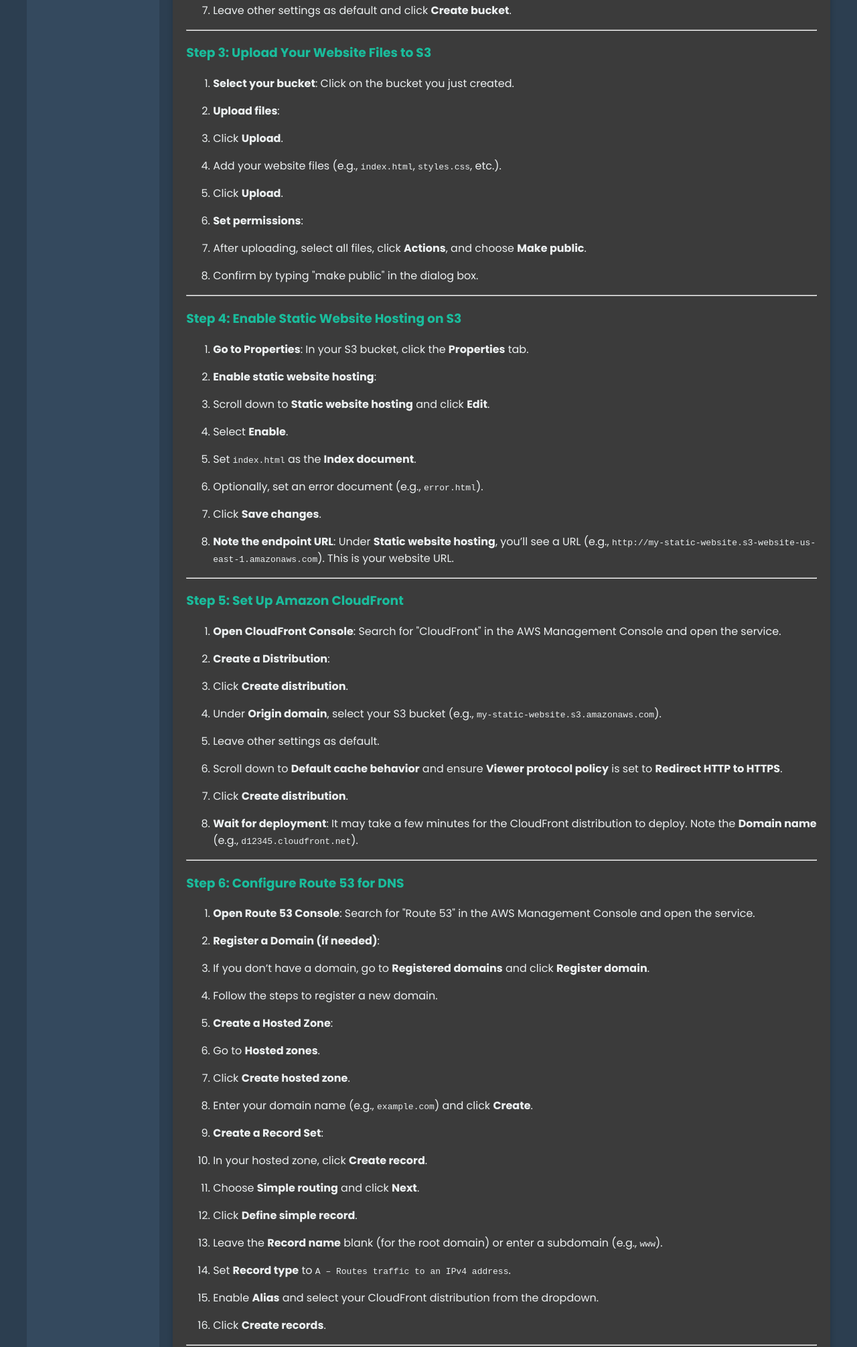
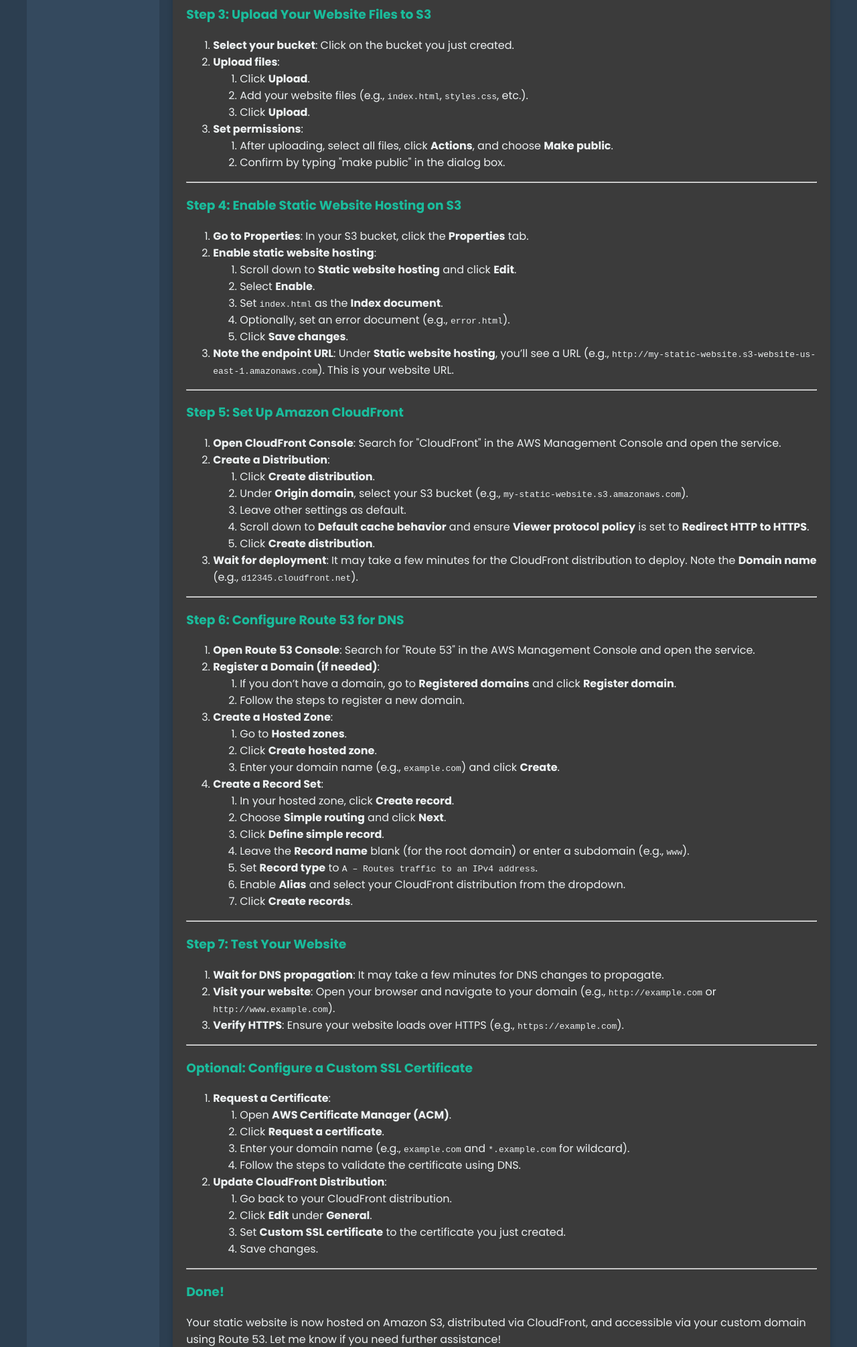
Before and after one commit to tomodw80/static-website-setup-guide, a plain HTML site: page index.html in a window 1280 px wide. Shown: the part 789-2800 px from the top of the page at 67% size. Drawn offline with Linux system fonts and the light colour scheme.

Commit message:
Update index.html
tidying up code

```diff
--- a/index.html
+++ b/index.html
@@ -1,4 +1,3 @@
-
 <!DOCTYPE html>
 <html lang="en">
 <head>
@@ -11,250 +10,166 @@
 </head>
 <body>
     <nav>
-        <h1>🚀 Static Website Guide</h1>
+        <h1>🚀 Host a static website using: Amazon S3 🪣, Cloud☁️Front, and Route5️⃣3️⃣🚀
+
+    </h1>
         <button id="darkModeToggle">🌙</button>
     </nav>
     <div class="container">
         <aside>
             <h2>📌 Steps</h2>
             <ul>
-                <li><a href="#Step 1: Prepare Your Static Website Files">Step 1: Prepare Files</a></li>
-                <li><a href="#Step 2: Create an S3 Bucket">Step 2: Create S3 Bucket</a></li>
-                <li><a href="#Step 3: Upload Your Website Files to S3">Step 3: Upload Files</a></li>
-                <li><a href="#Step 4: Enable Static Website Hosting on S3">Step 4: Enable Hosting</a></li>
-                <li><a href="#Step 5: Set Up Amazon CloudFront">Step 5: Set Up CloudFront</a></li>
-                <li><a href="#Step 6: Configure Route 53 for DNS">Step 6: Configure Route 53</a></li>
-                <li><a href="#Step 7: Test Your Website">Step 7: Test Your Website</a></li>
+                <li><a href="#step-1">Step 1: Prepare Files</a></li>
+                <li><a href="#step-2">Step 2: Create S3 Bucket</a></li>
+                <li><a href="#step-3">Step 3: Upload Files</a></li>
+                <li><a href="#step-4">Step 4: Enable Hosting</a></li>
+                <li><a href="#step-5">Step 5: Set Up CloudFront</a></li>
+                <li><a href="#step-6">Step 6: Configure Route 53</a></li>
+                <li><a href="#step-7">Step 7: Test Your Website</a></li>
             </ul>
         </aside>
         <main>
-            <p>Building a static website on Amazon S3, distributing it using Amazon CloudFront, and managing DNS with Amazon Route 53. </p>
+            <p>Building a static website on Amazon S3, distributing it using Amazon CloudFront, and managing DNS with Amazon Route 53.</p>
             <hr />
-<h3 id="<strong>Step 1: Prepare Your Static Website Files</strong>"><strong>Step 1: Prepare Your Static Website Files</strong></h3>
+
+            <h3 id="step-1">Step 1: Prepare Your Static Website Files</h3>
             <ol>
-<li>
-<p><strong>Create your website files</strong>: Ensure your static website files (HTML, CSS, JavaScript, images, etc.) are ready and organized in a folder. </p>
-</li>
-<li>
-<p><strong>Test locally</strong>: Open your <code>index.html</code> file in a browser to ensure it works as expected. </p>
+                <li><strong>Create your website files</strong>: Ensure your static website files (HTML, CSS, JavaScript, images, etc.) are ready and organized in a folder.</li>
+                <li><strong>Test locally</strong>: Open your <code>index.html</code> file in a browser to ensure it works as expected.</li>
+            </ol>
+            <hr />
+
+            <h3 id="step-2">Step 2: Create an S3 Bucket</h3>
+            <ol>
+                <li><strong>Log in to AWS Management Console</strong>: Go to <a href="https://aws.amazon.com/">https://aws.amazon.com/</a> and sign in.</li>
+                <li><strong>Open S3 Console</strong>: Search for "S3" in the AWS Management Console and open the S3 service.</li>
+                <li><strong>Create a Bucket</strong>:
+                    <ol>
+                        <li>Click <strong>Create bucket</strong>.</li>
+                        <li>Enter a unique <strong>Bucket name</strong> (e.g., <code>my-static-website</code>).</li>
+                        <li>Choose the <strong>Region</strong> closest to your audience.</li>
+                        <li>Leave other settings as default and click <strong>Create bucket</strong>.</li>
+                    </ol>
                 </li>
             </ol>
             <hr />
-<h3 id="<strong>Step 2: Create an S3 Bucket</strong>"><strong>Step 2: Create an S3 Bucket</strong></h3>
+
+            <h3 id="step-3">Step 3: Upload Your Website Files to S3</h3>
             <ol>
-<li>
-<p><strong>Log in to AWS Management Console</strong>: Go to <a href="https://aws.amazon.com/">https://aws.amazon.com/</a> and sign in. </p>
+                <li><strong>Select your bucket</strong>: Click on the bucket you just created.</li>
+                <li><strong>Upload files</strong>:
+                    <ol>
+                        <li>Click <strong>Upload</strong>.</li>
+                        <li>Add your website files (e.g., <code>index.html</code>, <code>styles.css</code>, etc.).</li>
+                        <li>Click <strong>Upload</strong>.</li>
+                    </ol>
                 </li>
-<li>
-<p><strong>Open S3 Console</strong>: Search for "S3" in the AWS Management Console and open the S3 service. </p>
-</li>
-<li>
-<p><strong>Create a Bucket</strong>: </p>
-</li>
-<li>
-<p>Click <strong>Create bucket</strong>. </p>
-</li>
-<li>
-<p>Enter a unique <strong>Bucket name</strong> (e.g., <code>my-static-website</code>). </p>
-</li>
-<li>
-<p>Choose the <strong>Region</strong> closest to your audience. </p>
-</li>
-<li>
-<p>Leave other settings as default and click <strong>Create bucket</strong>. </p>
+                <li><strong>Set permissions</strong>:
+                    <ol>
+                        <li>After uploading, select all files, click <strong>Actions</strong>, and choose <strong>Make public</strong>.</li>
+                        <li>Confirm by typing "make public" in the dialog box.</li>
+                    </ol>
                 </li>
             </ol>
             <hr />
-<h3 id="<strong>Step 3: Upload Your Website Files to S3</strong>"><strong>Step 3: Upload Your Website Files to S3</strong></h3>
+
+            <h3 id="step-4">Step 4: Enable Static Website Hosting on S3</h3>
             <ol>
-<li>
-<p><strong>Select your bucket</strong>: Click on the bucket you just created. </p>
+                <li><strong>Go to Properties</strong>: In your S3 bucket, click the <strong>Properties</strong> tab.</li>
+                <li><strong>Enable static website hosting</strong>:
+                    <ol>
+                        <li>Scroll down to <strong>Static website hosting</strong> and click <strong>Edit</strong>.</li>
+                        <li>Select <strong>Enable</strong>.</li>
+                        <li>Set <code>index.html</code> as the <strong>Index document</strong>.</li>
+                        <li>Optionally, set an error document (e.g., <code>error.html</code>).</li>
+                        <li>Click <strong>Save changes</strong>.</li>
+                    </ol>
                 </li>
-<li>
-<p><strong>Upload files</strong>: </p>
+                <li><strong>Note the endpoint URL</strong>: Under <strong>Static website hosting</strong>, you’ll see a URL (e.g., <code>http://my-static-website.s3-website-us-east-1.amazonaws.com</code>). This is your website URL.</li>
+            </ol>
+            <hr />
+
+            <h3 id="step-5">Step 5: Set Up Amazon CloudFront</h3>
+            <ol>
+                <li><strong>Open CloudFront Console</strong>: Search for "CloudFront" in the AWS Management Console and open the service.</li>
+                <li><strong>Create a Distribution</strong>:
+                    <ol>
+                        <li>Click <strong>Create distribution</strong>.</li>
+                        <li>Under <strong>Origin domain</strong>, select your S3 bucket (e.g., <code>my-static-website.s3.amazonaws.com</code>).</li>
+                        <li>Leave other settings as default.</li>
+                        <li>Scroll down to <strong>Default cache behavior</strong> and ensure <strong>Viewer protocol policy</strong> is set to <strong>Redirect HTTP to HTTPS</strong>.</li>
+                        <li>Click <strong>Create distribution</strong>.</li>
+                    </ol>
                 </li>
-<li>
-<p>Click <strong>Upload</strong>. </p>
+                <li><strong>Wait for deployment</strong>: It may take a few minutes for the CloudFront distribution to deploy. Note the <strong>Domain name</strong> (e.g., <code>d12345.cloudfront.net</code>).</li>
+            </ol>
+            <hr />
+
+            <h3 id="step-6">Step 6: Configure Route 53 for DNS</h3>
+            <ol>
+                <li><strong>Open Route 53 Console</strong>: Search for "Route 53" in the AWS Management Console and open the service.</li>
+                <li><strong>Register a Domain (if needed)</strong>:
+                    <ol>
+                        <li>If you don’t have a domain, go to <strong>Registered domains</strong> and click <strong>Register domain</strong>.</li>
+                        <li>Follow the steps to register a new domain.</li>
+                    </ol>
                 </li>
-<li>
-<p>Add your website files (e.g., <code>index.html</code>, <code>styles.css</code>, etc.). </p>
+                <li><strong>Create a Hosted Zone</strong>:
+                    <ol>
+                        <li>Go to <strong>Hosted zones</strong>.</li>
+                        <li>Click <strong>Create hosted zone</strong>.</li>
+                        <li>Enter your domain name (e.g., <code>example.com</code>) and click <strong>Create</strong>.</li>
+                    </ol>
                 </li>
-<li>
-<p>Click <strong>Upload</strong>. </p>
-</li>
-<li>
-<p><strong>Set permissions</strong>: </p>
-</li>
-<li>
-<p>After uploading, select all files, click <strong>Actions</strong>, and choose <strong>Make public</strong>. </p>
-</li>
-<li>
-<p>Confirm by typing "make public" in the dialog box. </p>
+                <li><strong>Create a Record Set</strong>:
+                    <ol>
+                        <li>In your hosted zone, click <strong>Create record</strong>.</li>
+                        <li>Choose <strong>Simple routing</strong> and click <strong>Next</strong>.</li>
+                        <li>Click <strong>Define simple record</strong>.</li>
+                        <li>Leave the <strong>Record name</strong> blank (for the root domain) or enter a subdomain (e.g., <code>www</code>).</li>
+                        <li>Set <strong>Record type</strong> to <code>A – Routes traffic to an IPv4 address</code>.</li>
+                        <li>Enable <strong>Alias</strong> and select your CloudFront distribution from the dropdown.</li>
+                        <li>Click <strong>Create records</strong>.</li>
+                    </ol>
                 </li>
             </ol>
             <hr />
-<h3 id="<strong>Step 4: Enable Static Website Hosting on S3</strong>"><strong>Step 4: Enable Static Website Hosting on S3</strong></h3>
+
+            <h3 id="step-7">Step 7: Test Your Website</h3>
             <ol>
-<li>
-<p><strong>Go to Properties</strong>: In your S3 bucket, click the <strong>Properties</strong> tab. </p>
+                <li><strong>Wait for DNS propagation</strong>: It may take a few minutes for DNS changes to propagate.</li>
+                <li><strong>Visit your website</strong>: Open your browser and navigate to your domain (e.g., <code>http://example.com</code> or <code>http://www.example.com</code>).</li>
+                <li><strong>Verify HTTPS</strong>: Ensure your website loads over HTTPS (e.g., <code>https://example.com</code>).</li>
+            </ol>
+            <hr />
+
+            <h3 id="optional">Optional: Configure a Custom SSL Certificate</h3>
+            <ol>
+                <li><strong>Request a Certificate</strong>:
+                    <ol>
+                        <li>Open <strong>AWS Certificate Manager (ACM)</strong>.</li>
+                        <li>Click <strong>Request a certificate</strong>.</li>
+                        <li>Enter your domain name (e.g., <code>example.com</code> and <code>*.example.com</code> for wildcard).</li>
+                        <li>Follow the steps to validate the certificate using DNS.</li>
+                    </ol>
                 </li>
-<li>
-<p><strong>Enable static website hosting</strong>: </p>
-</li>
-<li>
-<p>Scroll down to <strong>Static website hosting</strong> and click <strong>Edit</strong>. </p>
-</li>
-<li>
-<p>Select <strong>Enable</strong>. </p>
-</li>
-<li>
-<p>Set <code>index.html</code> as the <strong>Index document</strong>. </p>
-</li>
-<li>
-<p>Optionally, set an error document (e.g., <code>error.html</code>). </p>
-</li>
-<li>
-<p>Click <strong>Save changes</strong>. </p>
-</li>
-<li>
-<p><strong>Note the endpoint URL</strong>: Under <strong>Static website hosting</strong>, you’ll see a URL (e.g., <code>http://my-static-website.s3-website-us-east-1.amazonaws.com</code>). This is your website URL. </p>
+                <li><strong>Update CloudFront Distribution</strong>:
+                    <ol>
+                        <li>Go back to your CloudFront distribution.</li>
+                        <li>Click <strong>Edit</strong> under <strong>General</strong>.</li>
+                        <li>Set <strong>Custom SSL certificate</strong> to the certificate you just created.</li>
+                        <li>Save changes.</li>
+                    </ol>
                 </li>
             </ol>
             <hr />
-<h3 id="<strong>Step 5: Set Up Amazon CloudFront</strong>"><strong>Step 5: Set Up Amazon CloudFront</strong></h3>
-<ol>
-<li>
-<p><strong>Open CloudFront Console</strong>: Search for "CloudFront" in the AWS Management Console and open the service. </p>
-</li>
-<li>
-<p><strong>Create a Distribution</strong>: </p>
-</li>
-<li>
-<p>Click <strong>Create distribution</strong>. </p>
-</li>
-<li>
-<p>Under <strong>Origin domain</strong>, select your S3 bucket (e.g., <code>my-static-website.s3.amazonaws.com</code>). </p>
-</li>
-<li>
-<p>Leave other settings as default. </p>
-</li>
-<li>
-<p>Scroll down to <strong>Default cache behavior</strong> and ensure <strong>Viewer protocol policy</strong> is set to <strong>Redirect HTTP to HTTPS</strong>. </p>
-</li>
-<li>
-<p>Click <strong>Create distribution</strong>. </p>
-</li>
-<li>
-<p><strong>Wait for deployment</strong>: It may take a few minutes for the CloudFront distribution to deploy. Note the <strong>Domain name</strong> (e.g., <code>d12345.cloudfront.net</code>). </p>
-</li>
-</ol>
-<hr />
-<h3 id="<strong>Step 6: Configure Route 53 for DNS</strong>"><strong>Step 6: Configure Route 53 for DNS</strong></h3>
-<ol>
-<li>
-<p><strong>Open Route 53 Console</strong>: Search for "Route 53" in the AWS Management Console and open the service. </p>
-</li>
-<li>
-<p><strong>Register a Domain (if needed)</strong>: </p>
-</li>
-<li>
-<p>If you don’t have a domain, go to <strong>Registered domains</strong> and click <strong>Register domain</strong>. </p>
-</li>
-<li>
-<p>Follow the steps to register a new domain. </p>
-</li>
-<li>
-<p><strong>Create a Hosted Zone</strong>: </p>
-</li>
-<li>
-<p>Go to <strong>Hosted zones</strong>. </p>
-</li>
-<li>
-<p>Click <strong>Create hosted zone</strong>. </p>
-</li>
-<li>
-<p>Enter your domain name (e.g., <code>example.com</code>) and click <strong>Create</strong>. </p>
-</li>
-<li>
-<p><strong>Create a Record Set</strong>: </p>
-</li>
-<li>
-<p>In your hosted zone, click <strong>Create record</strong>. </p>
-</li>
-<li>
-<p>Choose <strong>Simple routing</strong> and click <strong>Next</strong>. </p>
-</li>
-<li>
-<p>Click <strong>Define simple record</strong>. </p>
-</li>
-<li>
-<p>Leave the <strong>Record name</strong> blank (for the root domain) or enter a subdomain (e.g., <code>www</code>). </p>
-</li>
-<li>
-<p>Set <strong>Record type</strong> to <code>A – Routes traffic to an IPv4 address</code>. </p>
-</li>
-<li>
-<p>Enable <strong>Alias</strong> and select your CloudFront distribution from the dropdown. </p>
-</li>
-<li>
-<p>Click <strong>Create records</strong>. </p>
-</li>
-</ol>
-<hr />
-<h3 id="<strong>Step 7: Test Your Website</strong>"><strong>Step 7: Test Your Website</strong></h3>
-<ol>
-<li>
-<p><strong>Wait for DNS propagation</strong>: It may take a few minutes for DNS changes to propagate. </p>
-</li>
-<li>
-<p><strong>Visit your website</strong>: Open your browser and navigate to your domain (e.g., <code>http://example.com</code> or <code>http://www.example.com</code>). </p>
-</li>
-<li>
-<p><strong>Verify HTTPS</strong>: Ensure your website loads over HTTPS (e.g., <code>https://example.com</code>). </p>
-</li>
-</ol>
-<hr />
-<h3 id="<strong>Optional: Configure a Custom SSL Certificate</strong>"><strong>Optional: Configure a Custom SSL Certificate</strong></h3>
-<ol>
-<li>
-<p><strong>Request a Certificate</strong>: </p>
-</li>
-<li>
-<p>Open <strong>AWS Certificate Manager (ACM)</strong>. </p>
-</li>
-<li>
-<p>Click <strong>Request a certificate</strong>. </p>
-</li>
-<li>
-<p>Enter your domain name (e.g., <code>example.com</code> and <code>*.example.com</code> for wildcard). </p>
-</li>
-<li>
-<p>Follow the steps to validate the certificate using DNS. </p>
-</li>
-<li>
-<p><strong>Update CloudFront Distribution</strong>: </p>
-</li>
-<li>
-<p>Go back to your CloudFront distribution. </p>
-</li>
-<li>
-<p>Click <strong>Edit</strong> under <strong>General</strong>. </p>
-</li>
-<li>
-<p>Set <strong>Custom SSL certificate</strong> to the certificate you just created. </p>
-</li>
-<li>
-<p>Save changes. </p>
-</li>
-</ol>
-<hr />
-<h3 id="<strong>Done!</strong>"><strong>Done!</strong></h3>
-<p>Your static website is now hosted on Amazon S3, distributed via CloudFront, and accessible via your custom domain using Route 53. Let me know if you need further assistance! </p>
+
+            <h3 id="done">Done!</h3>
+            <p>Your static website is now hosted on Amazon S3, distributed via CloudFront, and accessible via your custom domain using Route 53. Let me know if you need further assistance!</p>
         </main>
     </div>
 
     <!-- Floating Action Button -->
     <button id="scrollTopBtn" title="Go to Top">⬆️</button>
-
 </body>
 </html>
```
Lines whose indentation alone changed are shown as unchanged.
